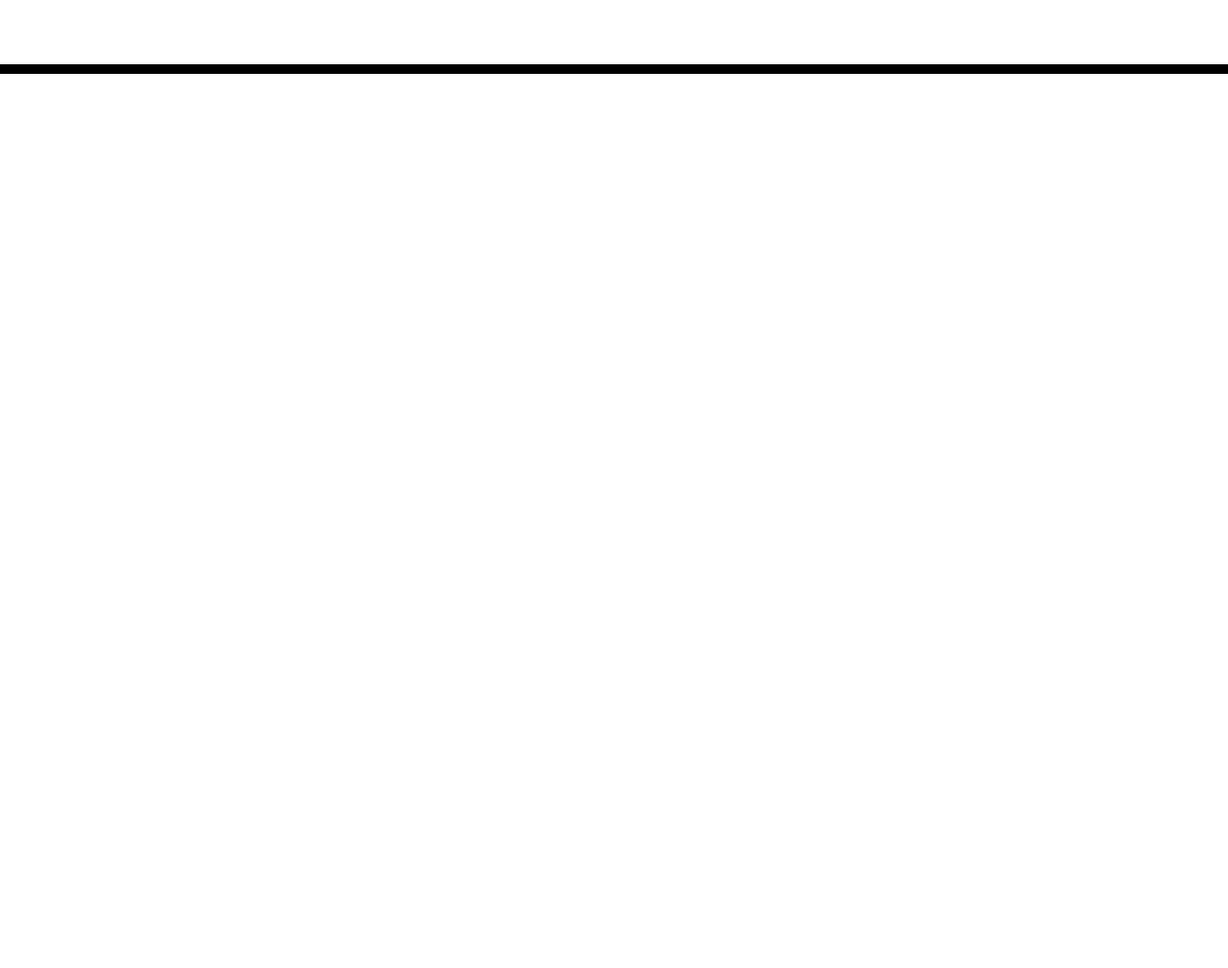
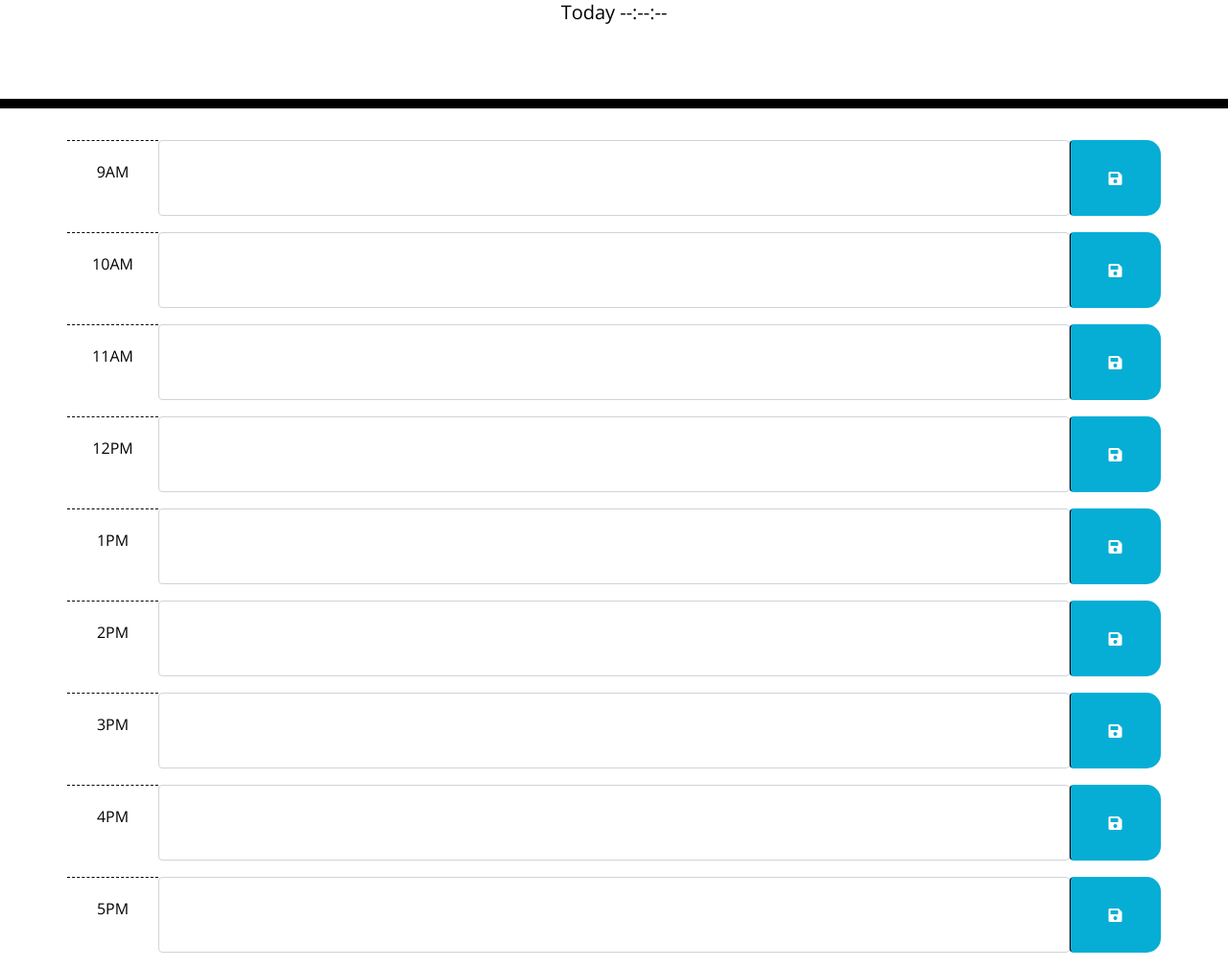
Before and after one commit to Cmonge135/my-day-planner, a plain HTML site: page Develop/index.html in a window 1280 px wide. Shown: the part 191-1200 px from the top of the page at 96% size. Before the commit the page ends 800 px from the top, so only its background shows below. Drawn offline with nearby package versions, Linux system fonts and the light colour scheme.

Commit message:
updated index file with timeblocks

```diff
--- a/Develop/index.html
+++ b/Develop/index.html
@@ -26,13 +26,59 @@
     <header class="jumbotron">
       <h1 class="display-3">Work Day Scheduler</h1>
       <p class="lead">A simple calendar app for scheduling your work day</p>
-      <p id="currentDay" class="lead"></p>
+      <p id="currentDay" class="lead">Today --:--:--</p>
     </header>
     <div class="container">
       <!-- Timeblocks go here -->
+      <div id="hour-9" class="form-group row time-block" data-number="9">
+        <div class="col-md-1 hour py-4">9AM</div>
+        <textarea id="inputField" class="col-md-10 form-control description"></textarea>
+        <button id="btn"  class="saveBtn btn col-md-1"><i class="fas fa-save"></i></button>
+      </div>
+      <div id="hour-10" class="form-group row time-block" data-number="10">
+        <div class="col-md-1 hour py-4">10AM</div>
+        <textarea id="inputField" class="col-md-10 form-control description"></textarea>
+        <button id="btn"  class="saveBtn btn col-md-1"><i class="fas fa-save"></i></button>
+      </div>
+      <div id="hour-11" class="form-group row time-block" data-number="11">
+        <div class="col-md-1 hour py-4">11AM</div>
+        <textarea id="inputField" class="col-md-10 form-control description"></textarea>
+        <button id="btn"  class="saveBtn btn col-md-1"><i class="fas fa-save"></i></button>
+      </div>
+      <div id="hour-12" class="form-group row time-block" data-number="12">
+        <div class="col-md-1 hour py-4">12PM</div>
+        <textarea id="inputField" class="col-md-10 form-control description"></textarea>
+        <button id="btn"  class="saveBtn btn col-md-1"><i class="fas fa-save"></i></button>
+      </div>
+      <div id="hour-13" class="form-group row time-block" data-number="13">
+        <div class="col-md-1 hour py-4">1PM</div>
+        <textarea id="inputField" class="col-md-10 form-control description"></textarea>
+        <button id="btn"  class="saveBtn btn col-md-1"><i class="fas fa-save"></i></button>
+      </div>
+      <div id="hour-14" class="form-group row time-block" data-number="14">
+        <div class="col-md-1 hour py-4">2PM</div>
+        <textarea id="inputField" class="col-md-10 form-control description"></textarea>
+        <button id="btn"  class="saveBtn btn col-md-1"><i class="fas fa-save"></i></button>
+      </div>
+      <div id="hour-15" class="form-group row time-block" data-number="15">
+        <div class="col-md-1 hour py-4">3PM</div>
+        <textarea id="inputField" class="col-md-10 form-control description"></textarea>
+        <button id="btn"  class="saveBtn btn col-md-1"><i class="fas fa-save"></i></button>
+      </div>
+      <div id="hour-16" class="form-group row time-block" data-number="16">
+        <div class="col-md-1 hour py-4">4PM</div>
+        <textarea id="inputField" class="col-md-10 form-control description"></textarea>
+        <button id="btn"  class="saveBtn btn col-md-1"><i class="fas fa-save"></i></button>
+      </div>
+      <div id="hour-17" class="form-group row time-block" data-number="17">
+        <div class="col-md-1 hour py-4">5PM</div>
+        <textarea id="inputField" class="col-md-10 form-control description"></textarea>
+        <button id="btn"  class="saveBtn btn col-md-1"><i class="fas fa-save"></i></button>
+      </div>
     </div>
 
     <script src="https://cdnjs.cloudflare.com/ajax/libs/jquery/3.2.1/jquery.min.js"></script>
     <script src="https://cdnjs.cloudflare.com/ajax/libs/moment.js/2.24.0/moment.min.js"></script>
+    <script src="script.js"></script>
   </body>
 </html>
```
